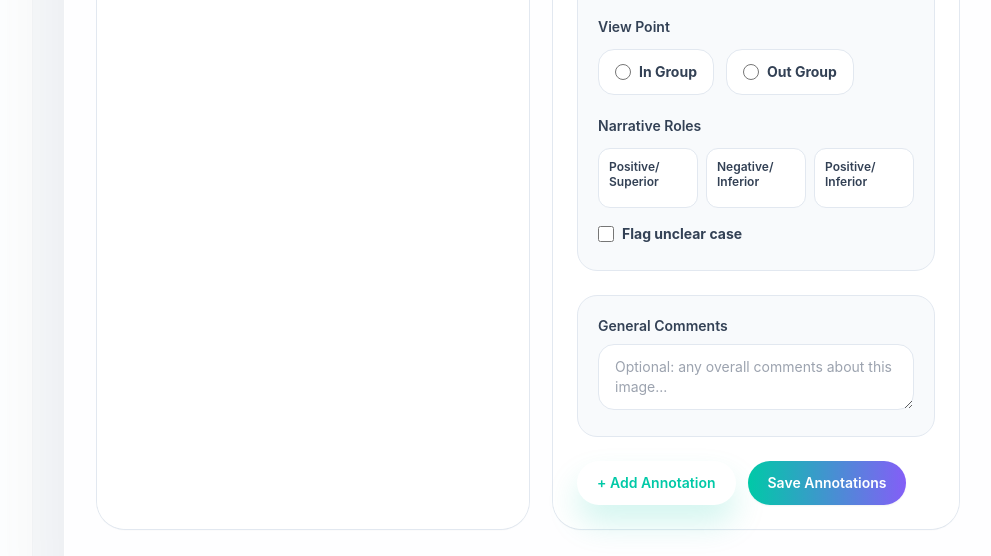
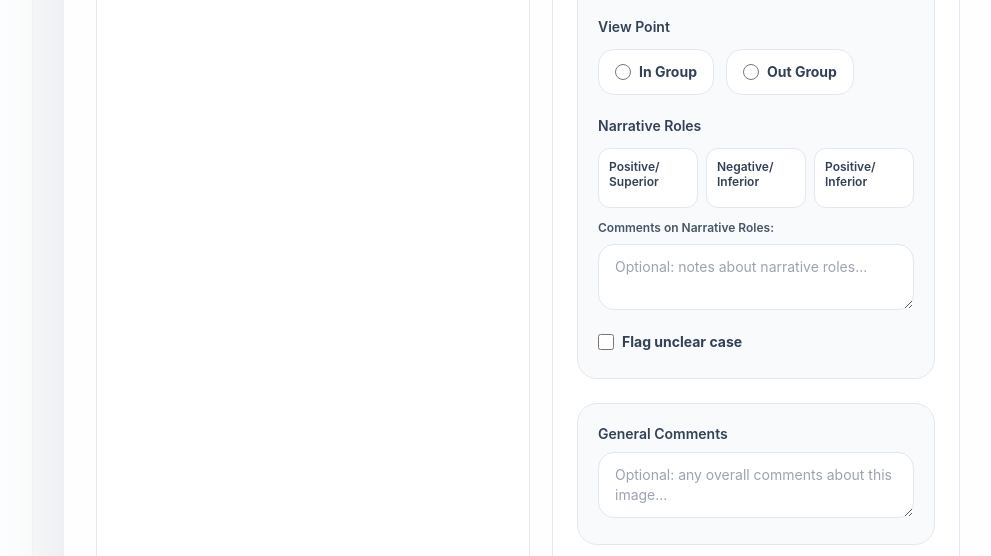
Before and after one commit to gabriellabollici/annotation_tool, a FastAPI app: template app/templates/annotations/label.html in a window 1280 px wide. Shown: the part 886-1442 px from the top of the page, without its empty margins (256-1247 px from the left). Run offline with FastAPI, Linux system fonts and the light colour scheme; the template is opened without the code that fills it, so the values that code supplies are empty; some libraries are stand-ins or nearby versions.

Commit message:
Fix layout and restore narrative roles comment field

```diff
--- a/app/templates/annotations/label.html
+++ b/app/templates/annotations/label.html
@@ -68,7 +68,6 @@
                                     <legend class="text-sm font-semibold text-slate-700">Social Identity</legend>
                                     <div class="grid grid-cols-2 gap-x-4 gap-y-2">
                                         {% set selected_identities = ann.social_identity.split(', ') if ann.social_identity else [] %}
-
                                         {% for option in social_identity_options %}
                                         <label class="flex items-center gap-2 text-xs text-slate-700">
                                             <input type="checkbox" name="social_identity_{{ ann_index }}" value="{{ option }}" class="h-4 w-4 flex-shrink-0 rounded border-slate-300 text-[#00C9A7]" {% if option in selected_identities %}checked{% endif %}>
@@ -134,6 +133,10 @@
                                                 {% endfor %}
                                             </div>
                                         </div>
+                                    </div>
+                                    <div class="mt-3">
+                                        <label class="block text-xs font-semibold text-slate-600 mb-2">Comments on Narrative Roles:</label>
+                                        <textarea name="nr_comments_{{ ann_index }}" placeholder="Optional: notes about narrative roles..." class="w-full rounded-2xl border border-slate-200 bg-white px-4 py-3 text-sm text-slate-900 focus:border-[#00C9A7] focus:ring-4 focus:ring-[#00C9A7]/15">{% if ann.narrative_roles_comments %}{{ ann.narrative_roles_comments }}{% endif %}</textarea>
                                     </div>
                                 </fieldset>
                                 <div class="flex items-center gap-3">
@@ -202,7 +205,7 @@
                                             <div class="space-y-1">
                                                 {% for role in narrative_roles_options['negative_inferior'] %}
                                                 <label class="flex items-center gap-1.5 text-xs text-slate-700" style="margin-bottom: 0.35rem !important;">
-                                                    <input type="checkbox" name="narrative_roles_0" value="{{ role }}" class="h-3.5 w-4 rounded border-slate-300 text-[#00C9A7]">
+                                                    <input type="checkbox" name="narrative_roles_0" value="{{ role }}" class="h-4 w-4 rounded border-slate-300 text-[#00C9A7]">
                                                     {{ role | capitalize }}
                                                 </label>
                                                 {% endfor %}
@@ -219,6 +222,10 @@
                                                 {% endfor %}
                                             </div>
                                         </div>
+                                    </div>
+                                    <div class="mt-3">
+                                        <label class="block text-xs font-semibold text-slate-600 mb-2">Comments on Narrative Roles:</label>
+                                        <textarea name="nr_comments_0" placeholder="Optional: notes about narrative roles..." class="w-full rounded-2xl border border-slate-200 bg-white px-4 py-3 text-sm text-slate-900 focus:border-[#00C9A7] focus:ring-4 focus:ring-[#00C9A7]/15"></textarea>
                                     </div>
                                 </fieldset>
                                 <div class="flex items-center gap-3">
@@ -321,8 +328,8 @@ function addAnnotation() {
     let socialIdentityHtml = '<div class="grid grid-cols-2 gap-x-4 gap-y-2">';
     socialIdentityOptions.forEach(option => {
         let labelText = option.charAt(0).toUpperCase() + option.slice(1);
-        if (option === 'LGTBQ+ rights supporter') labelText = 'LGTBQ+ rights supporter';
-        else if (option === 'anti-LGTBQ+') labelText = 'Anti-LGTBQ+';
+        if (option === \'LGTBQ+ rights supporter\') labelText = \'LGTBQ+ rights supporter\';
+        else if (option === \'anti-LGTBQ+\') labelText = \'Anti-LGTBQ+\';
         socialIdentityHtml += `<label class="flex items-center gap-2 text-xs text-slate-700"><input type="checkbox" name="social_identity_temp" value="${option}" class="h-4 w-4 flex-shrink-0 rounded border-slate-300 text-[#00C9A7]">${labelText}</label>`;
     });
     socialIdentityHtml += '</div>';
@@ -338,13 +345,13 @@ function addAnnotation() {
         });
         return content + '</div></div>';
     }
-    const positiveSuperior = ['hero', 'sage', 'charmer', 'winner'];
-    const negativeInferior = ['villain', 'fool', 'monster', 'loser'];
-    const positiveInferior = ['victim'];
+    const positiveSuperior = [\'hero\', \'sage\', \'charmer\', \'winner\'];
+    const negativeInferior = [\'villain\', \'fool\', \'monster\', \'loser\'];
+    const positiveInferior = [\'victim\'];
 
-    rolesHtml += roleColumn('Positive / Superior', positiveSuperior);
-    rolesHtml += roleColumn('Negative / Inferior', negativeInferior);
-    rolesHtml += roleColumn('Positive / Inferior', positiveInferior);
+    rolesHtml += roleColumn(\'Positive / Superior\', positiveSuperior);
+    rolesHtml += roleColumn(\'Negative / Inferior\', negativeInferior);
+    rolesHtml += roleColumn(\'Positive / Inferior\', positiveInferior);
     rolesHtml += '</div>';
 
     newAnnotation.innerHTML = `
```
